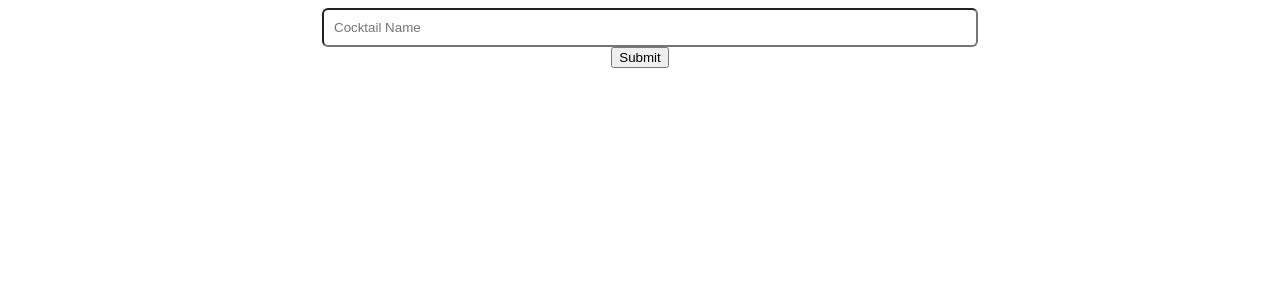
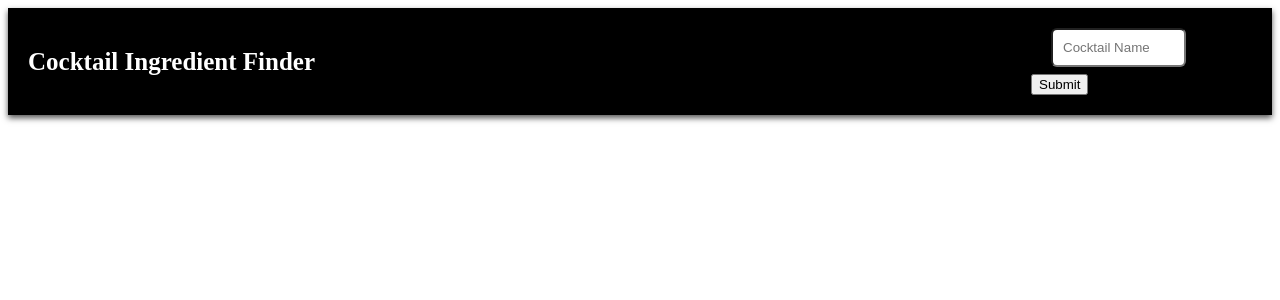
Before and after one commit to obliviousz/CocktailIngredientsLister, a Django app: page /home/ in a window 1280 px wide. Shown: the top 300 px of the page. Run offline with Django 3.2, Linux system fonts and the light colour scheme.

Commit message:
Update base.html
Check header section

```diff
--- a/cocktail/templates/base.html
+++ b/cocktail/templates/base.html
@@ -6,13 +6,14 @@
   <link rel="stylesheet" href="{% static 'css/base.css' %}" />
   <script class="u-script" type="text/javascript" src="{% static 'js/base.js' %}" defer=""></script>
 
-<center>
+<header>
+	Cocktail Ingredient Finder
 <form action="#" method="POST"> {% csrf_token %}
 	<input type="text" name="name" class="input-form" placeholder="Cocktail Name"
 			required="required" />
 	<button type="submit">Submit</button>
 </form>
-</center>
+</header>
 <br>
 <br>
 
```
